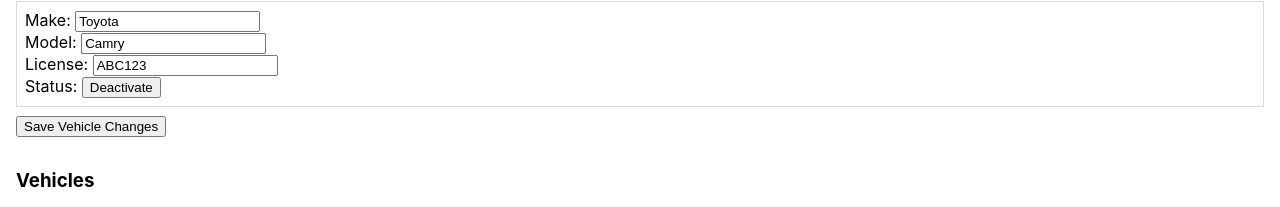
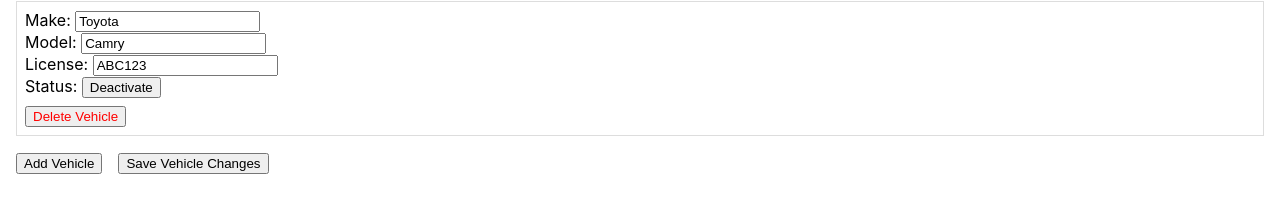
Before and after one commit to ciromuanya/amp-csr-portal, a React (Create React App) app: page /user/1 in a window 1280 px wide. Shown: the part 269-476 px from the top of the page. Built offline with nearby package versions, Linux system fonts and the light colour scheme.

Commit message:
Add vehicle management features to SubscriptionEditor component

```diff
--- a/src/components/SubscriptionEditor.js
+++ b/src/components/SubscriptionEditor.js
@@ -1,7 +1,8 @@
 import React, { useState } from "react";
+import { v4 as uuidv4 } from "uuid";
 
 function SubscriptionEditor({ user, setUsers }) {
-  const [vehicles, setVehicles] = useState(user.vehicles);
+  const [vehicles, setVehicles] = useState(user.vehicles || []);
 
   const handleChange = (index, e) => {
     const updated = [...vehicles];
@@ -12,6 +13,24 @@ function SubscriptionEditor({ user, setUsers }) {
   const handleToggleActive = (index) => {
     const updated = [...vehicles];
     updated[index].active = !updated[index].active;
+    setVehicles(updated);
+  };
+
+  const handleAddVehicle = () => {
+    const newVehicle = {
+      id: uuidv4(),
+      make: "",
+      model: "",
+      license: "",
+      active: false,
+      photoUrl: "",
+      platePhotoUrl: ""
+    };
+    setVehicles([...vehicles, newVehicle]);
+  };
+
+  const handleDeleteVehicle = (id) => {
+    const updated = vehicles.filter((v) => v.id !== id);
     setVehicles(updated);
   };
 
@@ -62,9 +81,26 @@ function SubscriptionEditor({ user, setUsers }) {
               {vehicle.active ? "Deactivate" : "Activate"}
             </button>
           </div>
+          <div>
+            <button
+              type="button"
+              style={{ marginTop: '0.5rem', color: 'red' }}
+              onClick={() => handleDeleteVehicle(vehicle.id)}
+            >
+              Delete Vehicle
+            </button>
+          </div>
         </div>
       ))}
-      <button onClick={handleSave}>Save Vehicle Changes</button>
+
+      <div style={{ marginTop: '1rem' }}>
+        <button type="button" onClick={handleAddVehicle}>
+          Add Vehicle
+        </button>
+        <button type="button" onClick={handleSave} style={{ marginLeft: '1rem' }}>
+          Save Vehicle Changes
+        </button>
+      </div>
     </div>
   );
 }
```
